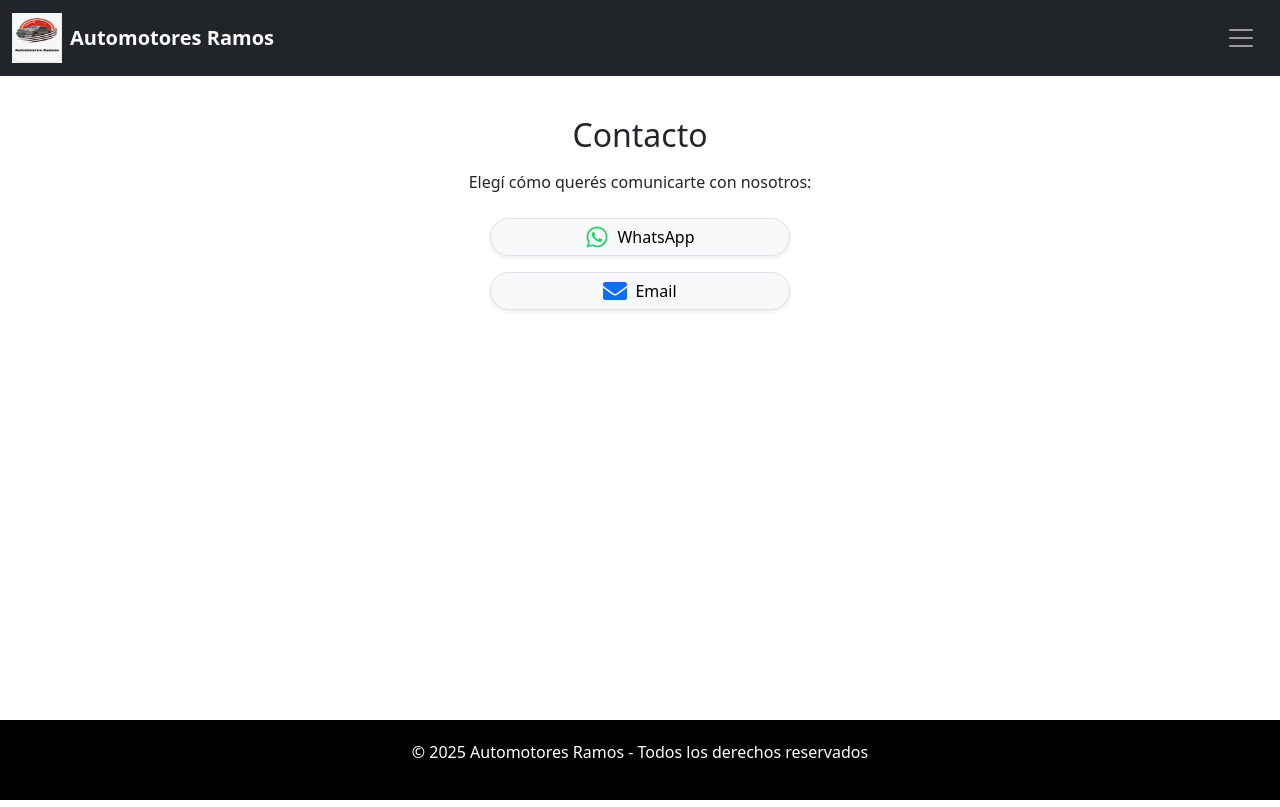
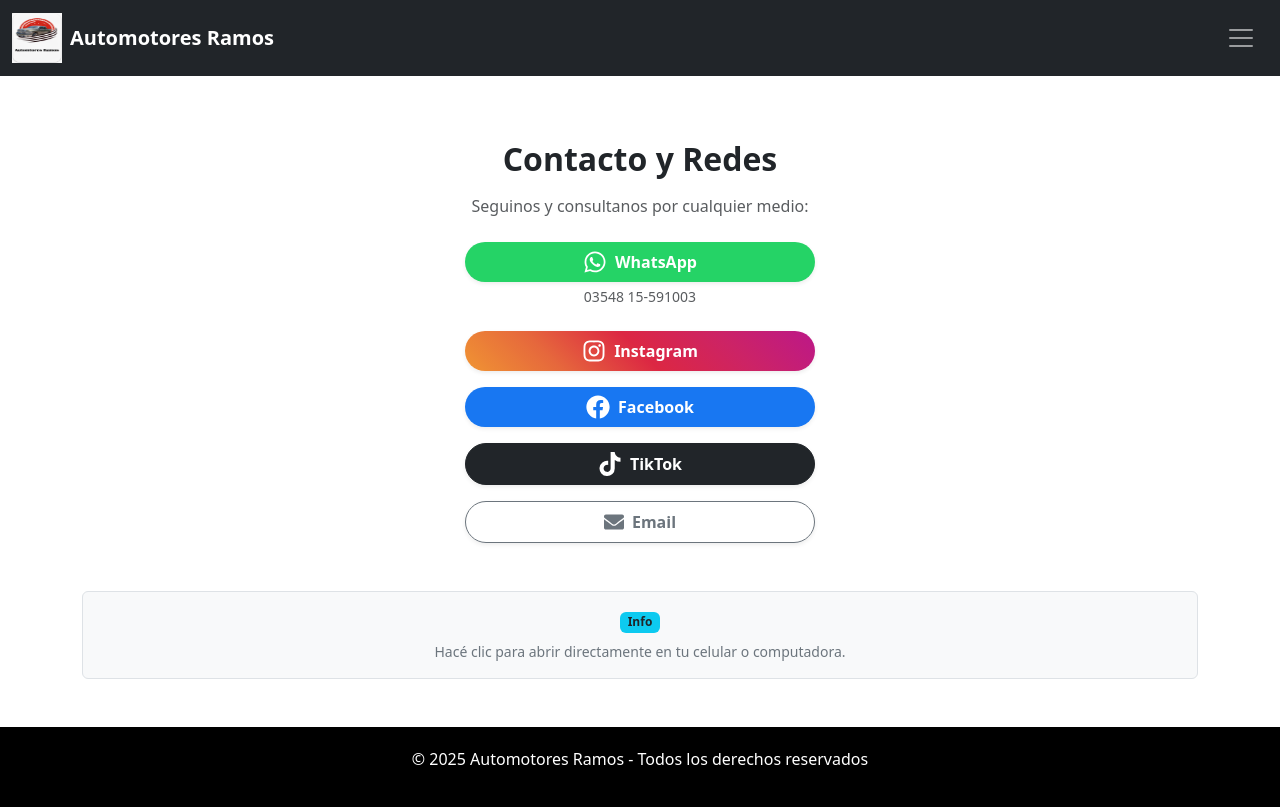
Before and after one commit to mroxanam/mar-autos, a React (Create React App) app: page /contacto in a window 1280 px wide. Built offline with nearby package versions, Linux system fonts and the light colour scheme.

Commit message:
cambios en redes sociales y numero de telefono visible

```diff
--- a/src/pages/Contacto.js
+++ b/src/pages/Contacto.js
@@ -1,39 +1,92 @@
-import { Container, Button } from "react-bootstrap";
-import { FaWhatsapp, FaEnvelope } from "react-icons/fa";
+import { Container, Button, Badge } from "react-bootstrap";
+import { FaWhatsapp, FaEnvelope, FaFacebook, FaInstagram, FaTiktok, FaExternalLinkAlt } from "react-icons/fa";
 
 function Contacto() {
-  const whatsappNumber = "543548591003"; // tu número completo
+  const whatsappNumber = "543548591003";
+  const whatsappVisible = "03548 15-591003";
   const email = "automotoresramos@gmail.com";
 
+  // Agrega aquí tus enlaces reales
+  const facebookUrl = "https://facebook.com";
+  const instagramUrl = "https://instagram.com";
+  const tiktokUrl = "https://tiktok.com";
+
   return (
-    <Container className="mt-4 text-center">
-      <h2 className="mb-3">Contacto</h2>
-      <p className="mb-4">Elegí cómo querés comunicarte con nosotros:</p>
+    <Container className="mt-5 text-center mb-5">
+      <h2 className="fw-bold mb-3">Contacto y Redes</h2>
+      <p className="text-muted mb-4">Seguinos y consultanos por cualquier medio:</p>
 
-      <div className="d-flex flex-column gap-3 mx-auto" style={{ maxWidth: "300px" }}>
-        {/* Botón WhatsApp */}
+      <div className="d-flex flex-column gap-3 mx-auto" style={{ maxWidth: "350px" }}>
+
+        {/* WHATSAPP */}
+        <div className="mb-2">
+          <Button
+            as="a"
+            href={`https://wa.me{whatsappNumber}?text=Hola%20Marcelo,%20quiero%20consultar%20sobre%20un%20vehículo`}
+            target="_blank"
+            rel="noopener noreferrer"
+            variant="success"
+            className="w-100 d-flex align-items-center justify-content-center shadow-sm rounded-pill py-2 fw-bold"
+            style={{ backgroundColor: "#25D366", border: "none" }}
+          >
+            <FaWhatsapp className="me-2" size={24} /> WhatsApp
+          </Button>
+          <div className="small text-muted mt-1">{whatsappVisible}</div>
+        </div>
+
+        {/* INSTAGRAM */}
         <Button
           as="a"
-          href={`https://wa.me/${whatsappNumber}?text=HolaMarcelo,%20quiero%20consultar%20sobre%20un%20vehículo`}
+          href={instagramUrl}
           target="_blank"
           rel="noopener noreferrer"
-          variant="light"
-          className="w-100 d-flex align-items-center justify-content-center border shadow-sm rounded-pill text-decoration-none"
+          className="w-100 d-flex align-items-center justify-content-center shadow-sm rounded-pill py-2 fw-bold border-0 text-white"
+          style={{ background: "linear-gradient(45deg, #f09433 0%, #e6683c 25%, #dc2743 50%, #cc2366 75%, #bc1888 100%)" }}
         >
-          <FaWhatsapp style={{ marginRight: "8px", fontSize: "1.5rem", color: "#25D366" }} />
-          WhatsApp
+          <FaInstagram className="me-2" size={24} /> Instagram
         </Button>
 
-        {/* Botón Correo */}
+        {/* FACEBOOK */}
         <Button
           as="a"
-          href={`mailto:${email}?subject=Consulta%20sobre%20vehículo&body=Hola,%20quiero%20consultar%20sobre%20un%20vehículo`}
-          variant="light"
-          className="w-100 d-flex align-items-center justify-content-center border shadow-sm rounded-pill text-decoration-none"
+          href={facebookUrl}
+          target="_blank"
+          rel="noopener noreferrer"
+          style={{ backgroundColor: "#1877F2", border: "none" }}
+          className="w-100 d-flex align-items-center justify-content-center shadow-sm rounded-pill py-2 fw-bold text-white"
         >
-          <FaEnvelope style={{ marginRight: "8px", fontSize: "1.5rem", color: "#0d6efd" }} />
-          Email
+          <FaFacebook className="me-2" size={24} /> Facebook
         </Button>
+
+        {/* TIKTOK */}
+        <Button
+          as="a"
+          href={tiktokUrl}
+          target="_blank"
+          rel="noopener noreferrer"
+          variant="dark"
+          className="w-100 d-flex align-items-center justify-content-center shadow-sm rounded-pill py-2 fw-bold"
+        >
+          <FaTiktok className="me-2" size={24} /> TikTok
+        </Button>
+
+        {/* EMAIL */}
+        <Button
+          as="a"
+          href={`mailto:${email}`}
+          variant="outline-secondary"
+          className="w-100 d-flex align-items-center justify-content-center shadow-sm rounded-pill py-2 fw-bold"
+        >
+          <FaEnvelope className="me-2" size={20} /> Email
+        </Button>
+
+      </div>
+
+      <div className="mt-5 p-3 bg-light rounded border">
+        <Badge bg="info" text="dark" className="mb-2">Info</Badge>
+        <p className="small mb-0 text-secondary">
+          Hacé clic para abrir directamente en tu celular o computadora.
+        </p>
       </div>
     </Container>
   );
```
